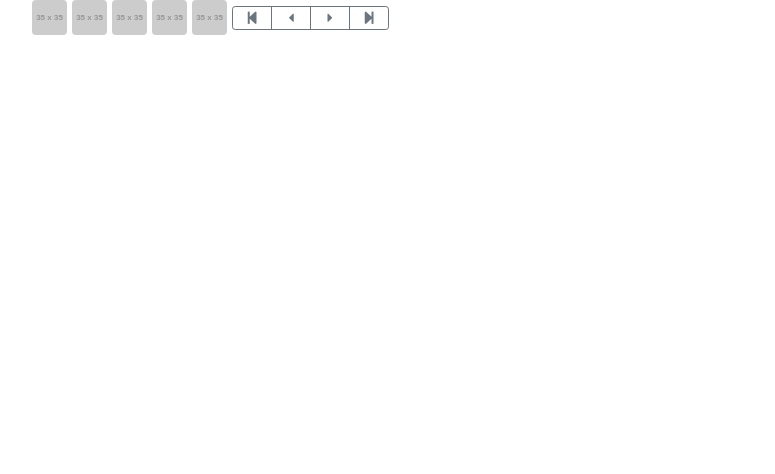
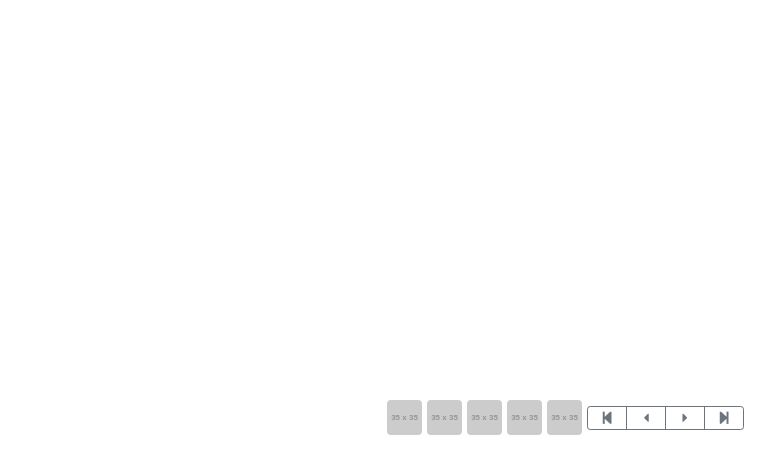
Before and after one commit to Joaolucasoliveira/angular-viewer, an Angular app: page / in a window 1280 px wide. Shown: the top 474 px of the page, without its empty margins (53-828 px from the left). Built offline with nearby package versions, Linux system fonts and the light colour scheme.

Commit message:
4 files modified

```diff
--- a/src/app/Viewer/viewer.component.css
+++ b/src/app/Viewer/viewer.component.css
@@ -0,0 +1,3 @@
+.canvasWrapper{
+
+}
--- a/src/app/Viewer/viewer.component.html
+++ b/src/app/Viewer/viewer.component.html
@@ -1,6 +1,8 @@
-<div class="viewer>
+<div class="viewer">
 
-  <canvas #canvasDoc width="400" height="400" ></canvas>
+	<div class="canvasWrapper">
+		<canvas #canvasDoc width="400" height="400"></canvas>
+	</div>
 
-  <app-viewer-navBar></app-viewer-navBar>
+	<app-viewer-navBar></app-viewer-navBar>
 </div>
--- a/src/app/app.component.html
+++ b/src/app/app.component.html
@@ -1,5 +1,6 @@
-<div class="container">
+<div class="container-fluid">
 
-
-<app-viewer-navBar></app-viewer-navBar>
+	<div class="row justify-content-md-center">
+		<app-viewer></app-viewer>
+	</div>
 </div>
--- a/src/app/app.module.ts
+++ b/src/app/app.module.ts
@@ -7,10 +7,11 @@ import { HelloComponent } from './hello.component';
 import { NavigationControlsComponent } from './NavigationBar/NavigationControls/navigation-controls.component';
 import { ThumbnailComponent } from './NavigationBar/Thumbnail/thumbnail.component';
 import { NavigationBarComponent } from './NavigationBar/navigation-bar.component';
+import { ViewerComponent } from './Viewer/viewer.component';
 
 @NgModule({
   imports:      [ BrowserModule, FormsModule ],
-  declarations: [ AppComponent, HelloComponent, NavigationControlsComponent, ThumbnailComponent, NavigationBarComponent],
+  declarations: [ AppComponent, HelloComponent, NavigationControlsComponent, ThumbnailComponent, NavigationBarComponent, ViewerComponent],
   bootstrap:    [ AppComponent ]
 })
 export class AppModule { }
```
